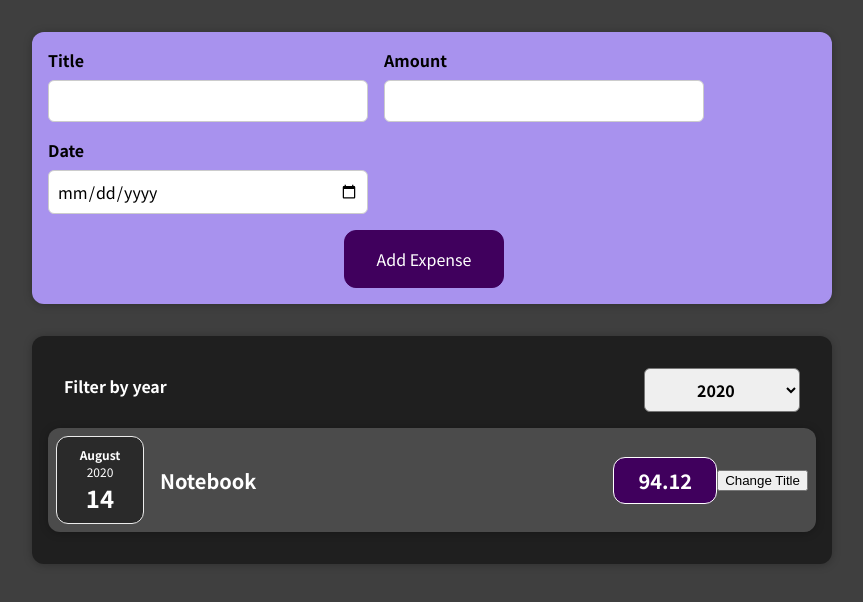
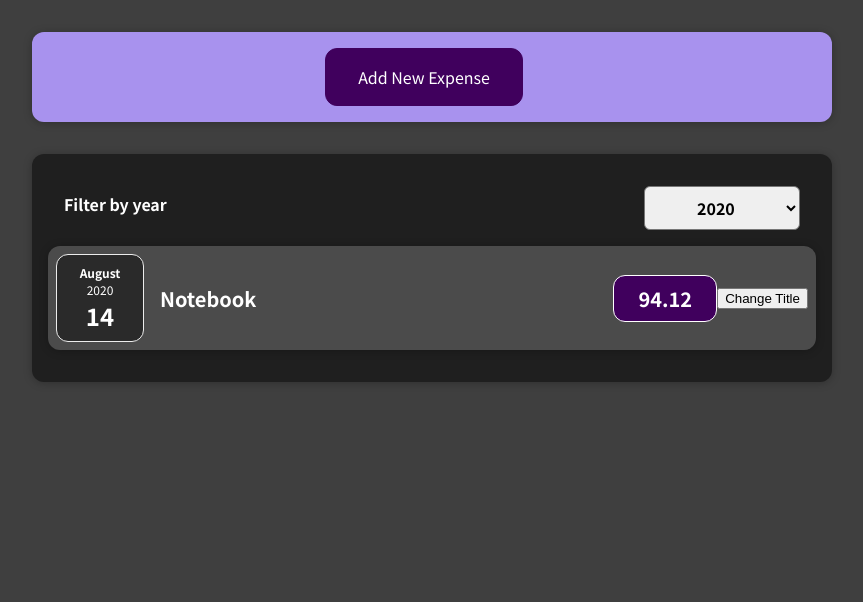
Before and after one commit to Meghna-gaya/expenses-tracker, a React (Create React App) app: page / in a window 1280 px wide. Shown: the top 602 px of the page, without its empty margins (208-1071 px from the left). Built offline with nearby package versions, Linux system fonts and the light colour scheme.

Commit message:
[Meghna] Add. Add New Expense button and Cancel button in the Expense form

```diff
--- a/src/components/NewExpense/ExpenseForm.js
+++ b/src/components/NewExpense/ExpenseForm.js
@@ -51,6 +51,7 @@
                 </div>
             </div>
             <div>
+                <button type='cancel' onClick={props.onCancel} >Cancel</button>
                 <button type='submit'>Add Expense</button>
             </div>
         </form>
--- a/src/components/NewExpense/NewExpense.js
+++ b/src/components/NewExpense/NewExpense.js
@@ -1,8 +1,9 @@
-import React from 'react';
+import React, { useState } from 'react';
 import './NewExpense.css';
 import ExpenseForm from './ExpenseForm';
 
 const NewExpense = (props) => {
+    const [isEditing, setIsEditing] = useState(false);
     const saveExpenseDataHandler = (enteredExpenseData) => {
         const expenseData = {
             ...enteredExpenseData,
@@ -12,9 +13,18 @@
         props.onAddExpense(expenseData)
     };
 
+    const startEditingHandler = () => {
+        setIsEditing(true);
+    };
+
+    const stopEditingHandler = () => {
+        setIsEditing(false);
+    }
+
     return (
         <div className='new-expense'>
-            <ExpenseForm onSaveExpenseData={saveExpenseDataHandler} />
+            {!isEditing && <button onClick={startEditingHandler}>Add New Expense</button>}
+            {isEditing && <ExpenseForm onSaveExpenseData={saveExpenseDataHandler} onCancel={stopEditingHandler} />}
         </div>
     );
 };
```
